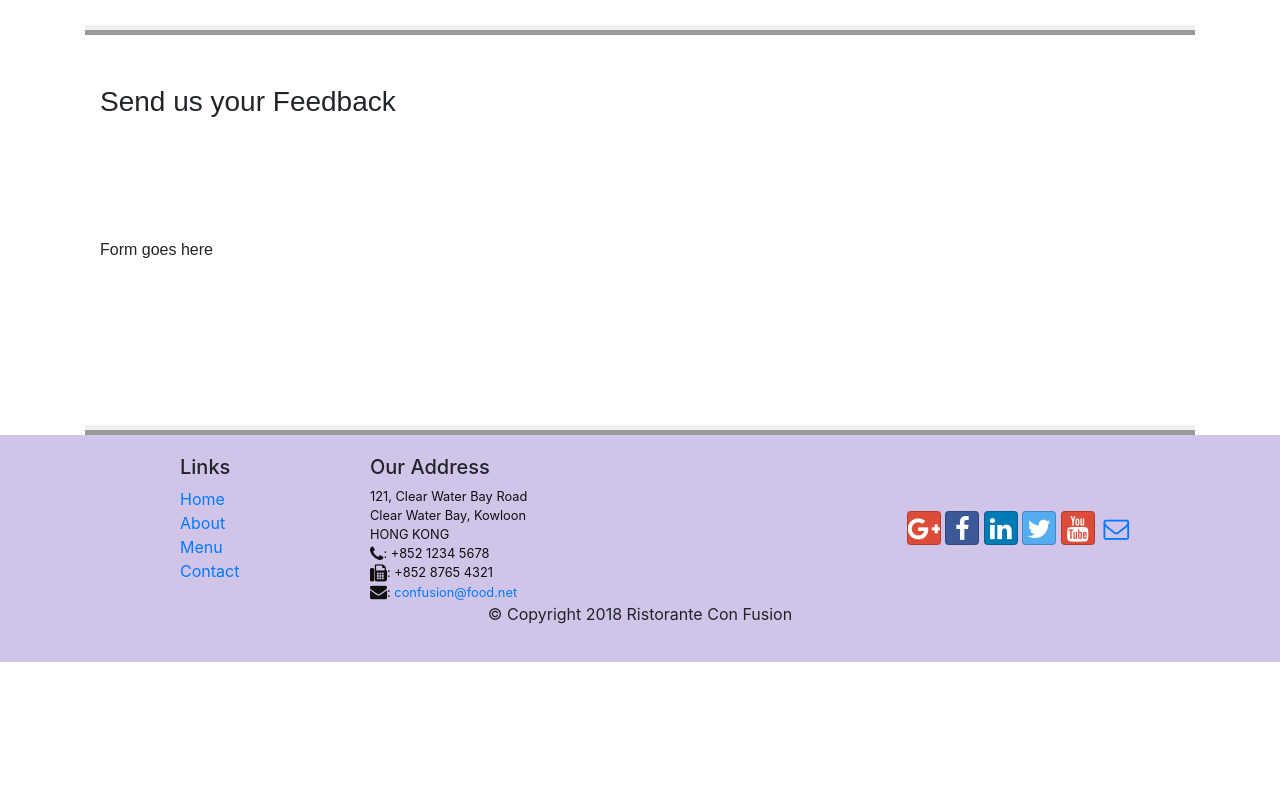
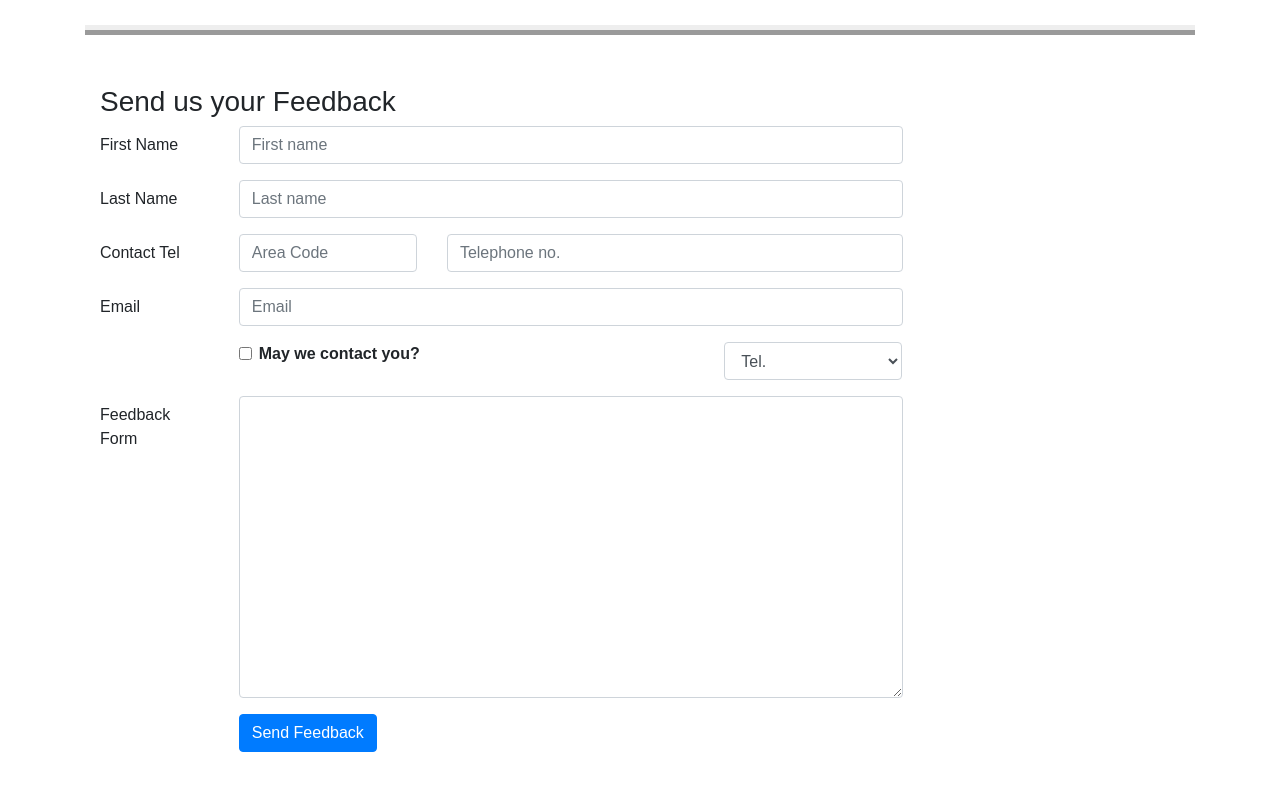
Before and after one commit to suchi12j/web, a website: page contactus.html in a window 1280 px wide. Shown: the part 780-1580 px from the top of the page. Before the commit the page ends 1442 px from the top, so only its background shows below. Drawn offline with nearby package versions, Linux system fonts and the light colour scheme.

Commit message:
feedback form

```diff
--- a/contactus.html
+++ b/contactus.html
@@ -92,7 +92,66 @@
               <h3>Send us your Feedback</h3>
            </div>
             <div class="col-12 col-md-9">
-                Form goes here
+                <form>
+                    <div class="form-group row">
+                        <label for ="firstname" class="col-md-2 col-form-label" >First Name</label>
+                        <div class="col-md-10">
+                          <input type="text" class="form-control" id="firstname" name =" firstname"placeholder="First name">
+                        </div>
+                    </div>
+                     <div class="form-group row">
+                        <label for ="lasttname" class="col-md-2 col-form-label" >Last Name</label>
+                         <div class="col-md-10">
+                          <input type="text" class="form-control" id="lastname" name =" lastname"placeholder="Last name">
+                        </div>
+                    </div>
+
+                    <div class="form-group row">
+                        <label for ="telnum" class="col-12 col-md-2 col-form-label" >Contact Tel</label>
+                            <div class="col-5 col-md-3">
+                             <input type="tel" class="form-control" id="areacode" name =" areacode"placeholder="Area Code">
+                      </div>
+                      <div class="col-7 col-md-7">
+                            <input type="tel" class="form-control" id="telnum" name ="telnum"placeholder="Telephone no.">
+                          </div>
+                     </div>
+
+                     <div class="form-group row">
+                          <label for ="emailid" class="col-md-2 col-form-label" >Email</label>
+                          <div class="col-md-10">
+                          <input type="emailid" class="form-control" id="emailid" name =" emailid"placeholder="Email">
+                        </div>
+                     </div>
+                        <div class="form-group row">
+                            <div class="col-md-6 offset-md-2">
+                                <div class="form-check">
+                                    <input type="checkbox" class="form-check-input" name="approve" id="approve" value="">
+                                    <label class="form-check-label" for="approve">
+                                      <strong>May we contact you?</strong>
+                                    </label>
+                                </div>
+                            </div>
+                            <div class="col-md-3 offset-md-1">
+                                <select class="form-control">
+                                    <option>Tel.</option>
+                                    <option>Email</option>
+                                </select>
+                            </div>
+                        </div>
+                        <div class="form-group row">
+                            <label for ="feedback" class="col-md-2 col-form-label" >Feedback Form</label>
+                             <div class="col-md-10">
+                             <textarea class="form-control" id="feedback" name ="feedback"
+                                    rows="12">
+                           </textarea>
+                         </div>
+                       </div>
+                              <div class="form-group row">
+                                  <div class="offset-md-2 col-md-10">
+                                      <button type="submit" class="btn btn-primary">Send Feedback</button>
+                                  </div>
+                              </div>
+                     </form>
             </div>
              <div class="col-12 col-md">
             </div>
```
